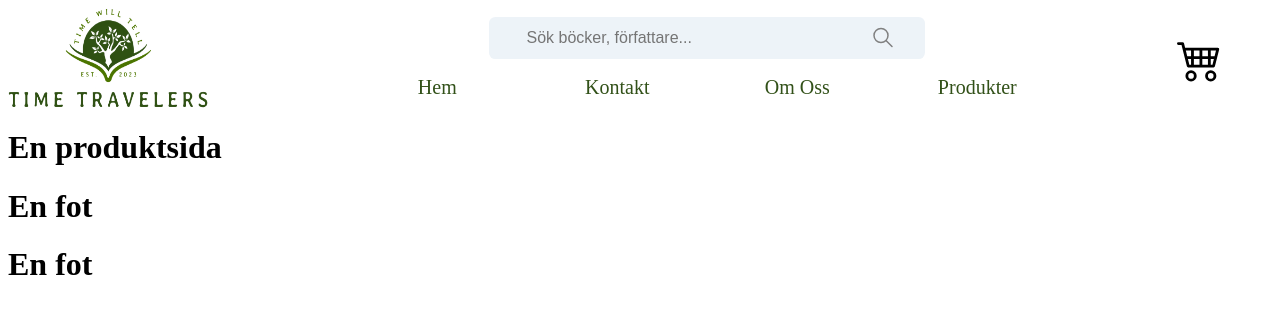
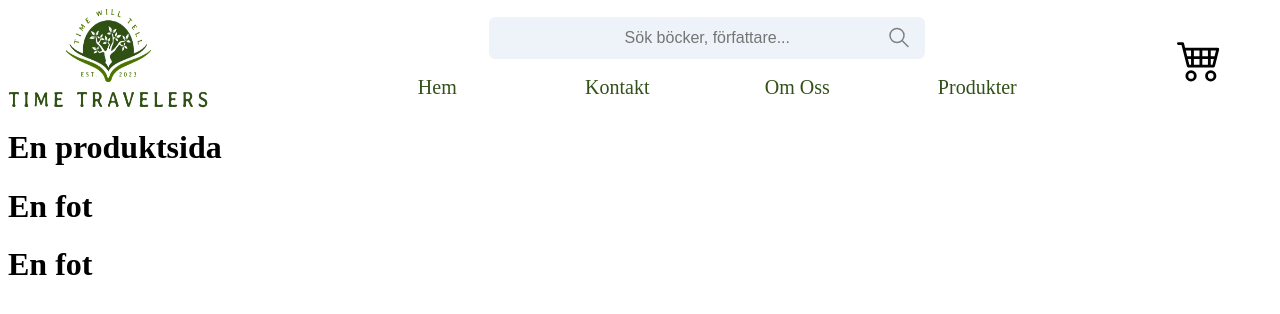
Before and after one commit to MauritzEmanuel/GroupProject_Frontend2, a React (Vite) app in the folder Frontend/: page /products/1 in a window 1280 px wide. Shown: the top 314 px of the page. Built offline with nearby package versions, Linux system fonts and the light colour scheme; no server answers.

Commit message:
search bar fix

```diff
--- a/Frontend/src/cssFiles/navbar.css
+++ b/Frontend/src/cssFiles/navbar.css
@@ -33,17 +33,17 @@
     width: 27em;
     background-color: #edf3f8;
     border-radius: .4em;
-    text-indent: 2.2rem;
     font-size: medium;
     border: none;
     transition: border 0.3s;
+      text-align: center;
   }
     .search-nav input:hover {
         border: 1px solid green;
     }
   .search-nav svg {
       position: absolute;
-      margin-left: 22em;
+      margin-left: 24em;
   }
 
 .ul-nav {
```
